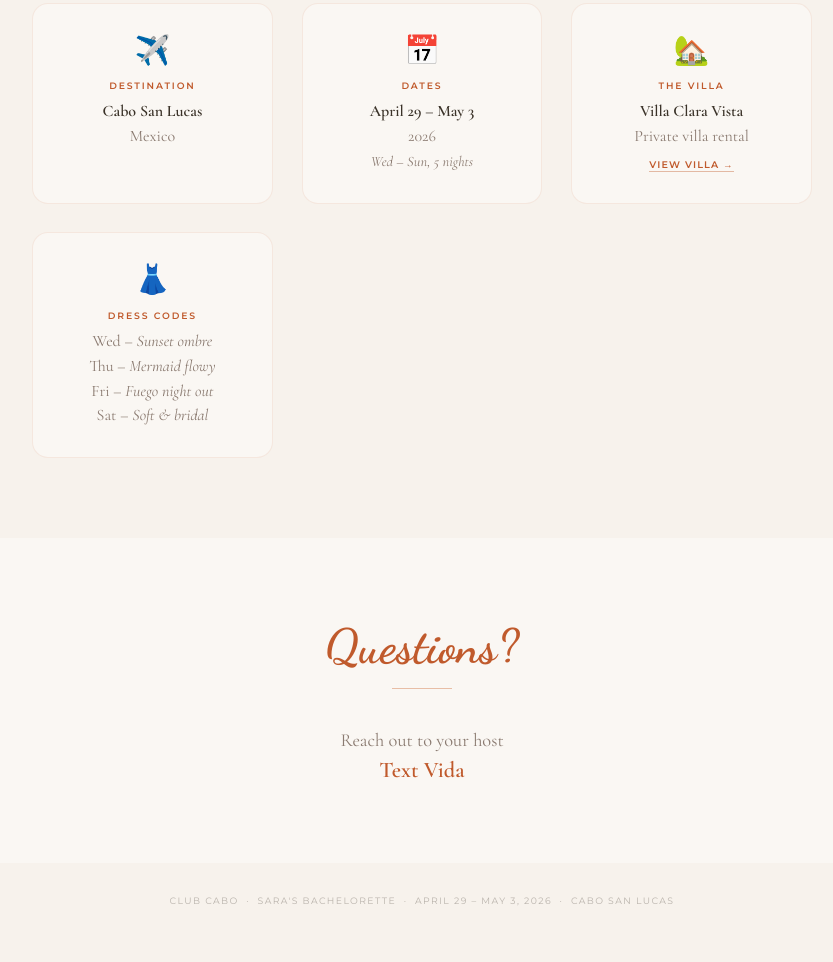
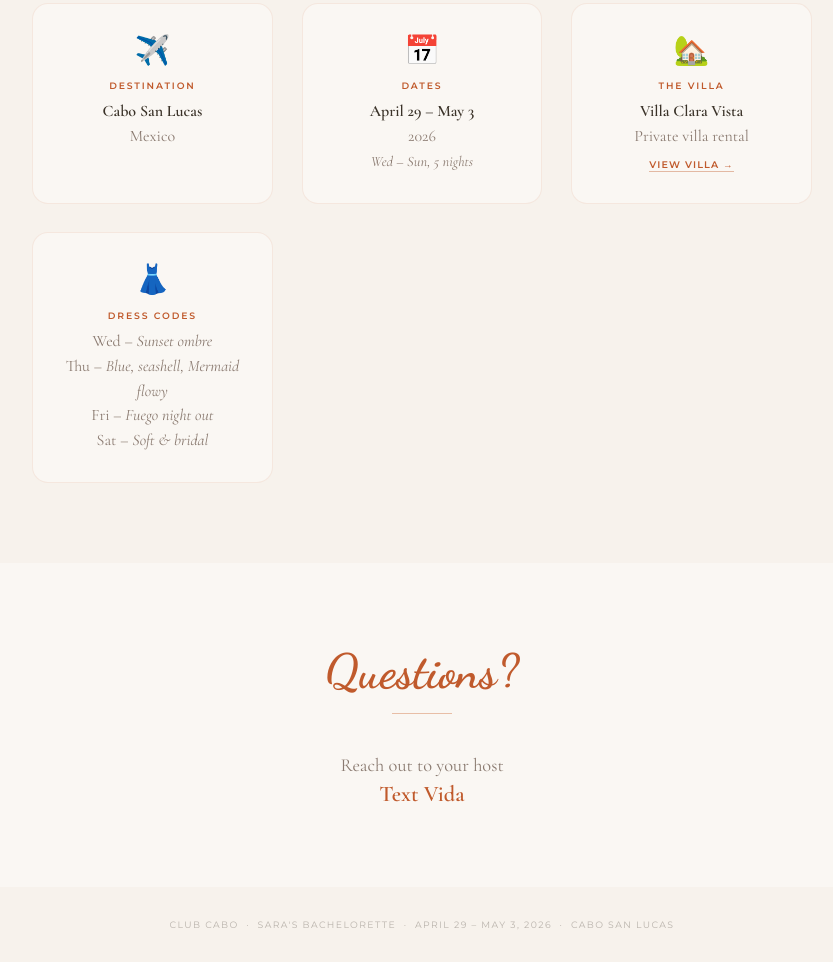
Before and after one commit to vidaekhlas21/club-cabo, a plain HTML site: page index.html in a window 1280 px wide. Shown: the part 2411-3373 px from the top of the page, without its empty margins (218-1051 px from the left). Before the commit the page ends 3349 px from the top, so only its background shows below. Drawn offline with nearby package versions, Linux system fonts and the light colour scheme; a web font is replaced by a local one.

Commit message:
Update Thu dress code description

```diff
--- a/index.html
+++ b/index.html
@@ -626,7 +626,7 @@
           <h3>Dress Codes</h3>
           <p>
             Wed – <em>Sunset ombre</em><br>
-            Thu – <em>Mermaid flowy</em><br>
+            Thu – <em>Blue, seashell, Mermaid flowy</em><br>
             Fri – <em>Fuego night out</em><br>
             Sat – <em>Soft &amp; bridal</em>
           </p>
```
